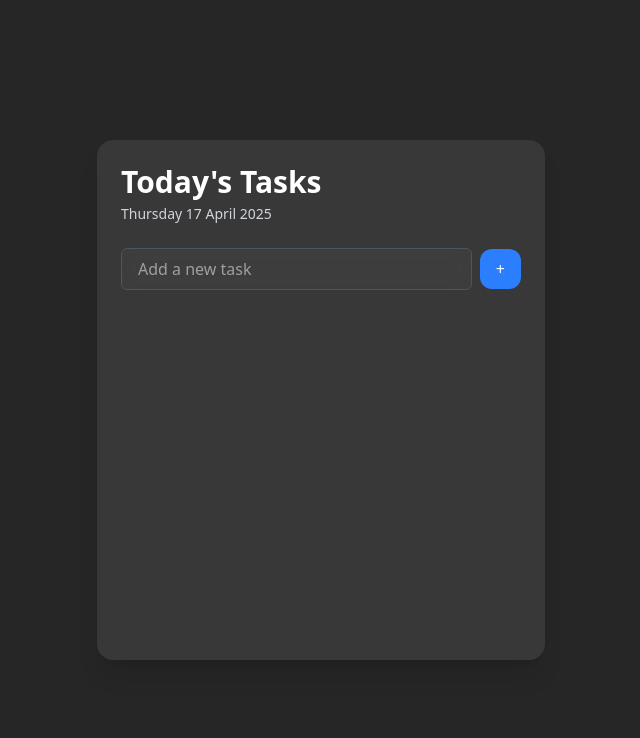
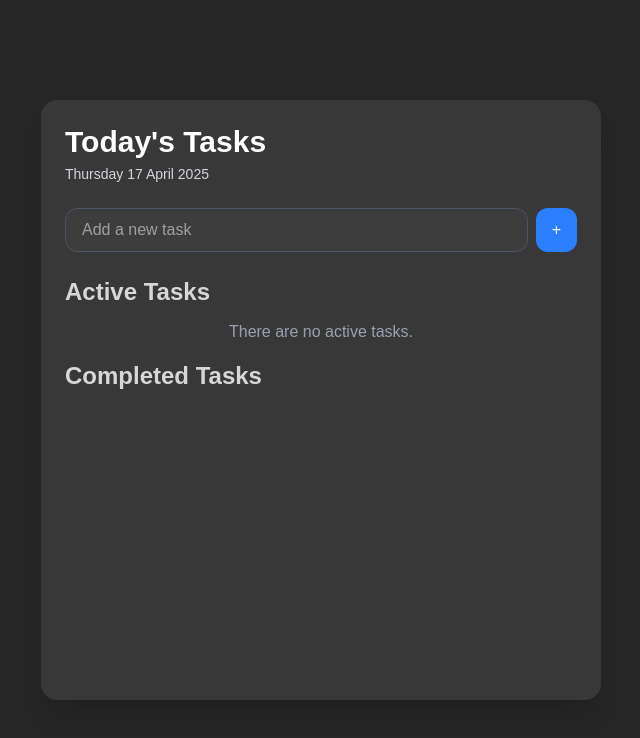
Before and after one commit to piyushbangaa/todo-list, a Vue app: page / in a window 1280 px wide. Shown: the top 738 px of the page, without its empty margins (319-959 px from the left). Built offline with nearby package versions, Linux system fonts and the light colour scheme.

Commit message:
added columns

```diff
--- a/src/App.vue
+++ b/src/App.vue
@@ -1,19 +1,36 @@
 <template>
   <div class="min-h-screen bg-neutral-800 flex items-center justify-center px-4">
-    <div class="w-full max-w-md rounded-2xl bg-neutral-700/70 backdrop-blur-lg shadow-xl p-6 text-white h-130">
+    <div class="w-140 rounded-2xl bg-neutral-700/70 backdrop-blur-lg shadow-xl p-6 text-white h-150">
       <h1 class="text-3xl font-bold mb-1">Today's Tasks</h1>
       <p class="text-sm text-gray-300 mb-6">{{ today }}</p>
 
       <TodoInput @add-task="addTask" />
 
-      <TodoList
-        :tasks="tasks"
-        @toggle-complete="toggleComplete"
-        @delete-task="deleteTask"
-      />
+      <h2 class="text-2xl font-semibold mt-6 opacity-80">Active Tasks</h2>
+      <div class="max-h-72 overflow-y-auto">
+        <div v-if="activeTasks.length === 0" class="text-gray-400 text-center mt-3">
+          There are no active tasks.
+        </div>
+        <TodoList
+          v-else
+          :tasks="activeTasks"
+          @toggle-complete="toggleComplete"
+          @delete-task="deleteTask"
+        />
+      </div>
+
+      <h2 class="text-2xl font-semibold mt-4 opacity-80">Completed Tasks</h2>
+      <div class="max-h-72 overflow-y-auto">
+        <TodoList
+          :tasks="completedTasks"
+          @toggle-complete="toggleComplete"
+          @delete-task="deleteTask"
+        />
+      </div>
     </div>
   </div>
 </template>
+
 
 <script>
 import TodoInput from './components/TodoInput.vue';
@@ -38,8 +55,15 @@ export default {
       }),
     };
   },
+  computed: {
+    activeTasks() {
+      return this.tasks.filter(task => !task.completed);
+    },
+    completedTasks() {
+      return this.tasks.filter(task => task.completed);
+    }
+  },
   methods: {
-
     loadTasks() {
       const tasks = JSON.parse(localStorage.getItem('tasks'));
       return tasks ? tasks : [];
@@ -63,7 +87,7 @@ export default {
     },
 
     deleteTask(task) {
-      this.tasks = this.tasks.filter((t) => t !== task);
+      this.tasks = this.tasks.filter(t => t !== task);
       this.saveTasks();
     },
   },
--- a/src/components/TodoInput.vue
+++ b/src/components/TodoInput.vue
@@ -1,16 +1,16 @@
 <template>
     <div class="mb-4 flex items-center">
-
       <input
         v-model="newTaskText"
         type="text"
         placeholder="Add a new task"
-        class="flex-1 px-4 py-2 border border-gray-600 bg-neutral-700/60 backdrop-blur-md rounded-md focus:outline-none focus:ring-2 focus:ring-gray-500"
+        @keyup.enter="addTask"
+        class="flex-1 px-4 h-11 border border-gray-600 bg-neutral-700/60 backdrop-blur-md rounded-xl focus:outline-none focus:ring-2 focus:ring-gray-500"
       />
 
       <button
         @click="addTask"
-        class="px-4 py-2 ml-2 bg-blue-500 text-white rounded-xl hover:bg-blue-600 transition"
+        class="px-4 h-11 ml-2 bg-blue-500 text-white rounded-xl hover:bg-blue-600 transition"
       >
         +
       </button>
--- a/src/components/TodoItem.vue
+++ b/src/components/TodoItem.vue
@@ -5,7 +5,7 @@
         type="checkbox"
         :checked="task.completed"
         @change="$emit('toggle-complete', task)"
-  class="mr-2 w-5 h-5 appearance-none rounded-full border border-indigo-500
+  class="mr-2 w-6 h-6 appearance-none rounded-full border border-indigo-500
          checked:bg-indigo-500  focus:outline-none
          focus:ring focus:ring-indigo-400 transition"
  />
--- a/src/style.css
+++ b/src/style.css
@@ -1,4 +1,8 @@
 @import "tailwindcss";
+
+body {
+font-family: 'Poppins', sans-serif;
+}
 
 ::-webkit-scrollbar {
   width: 5px;
```
